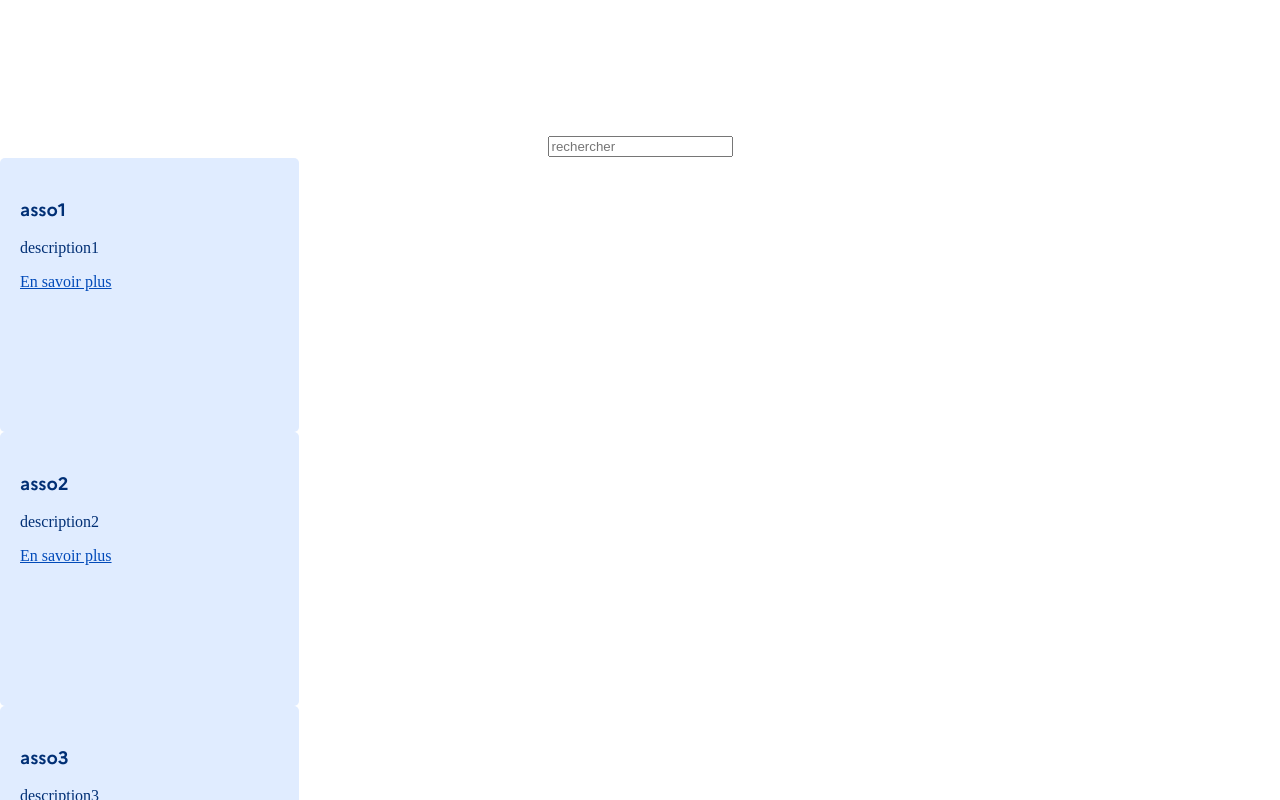
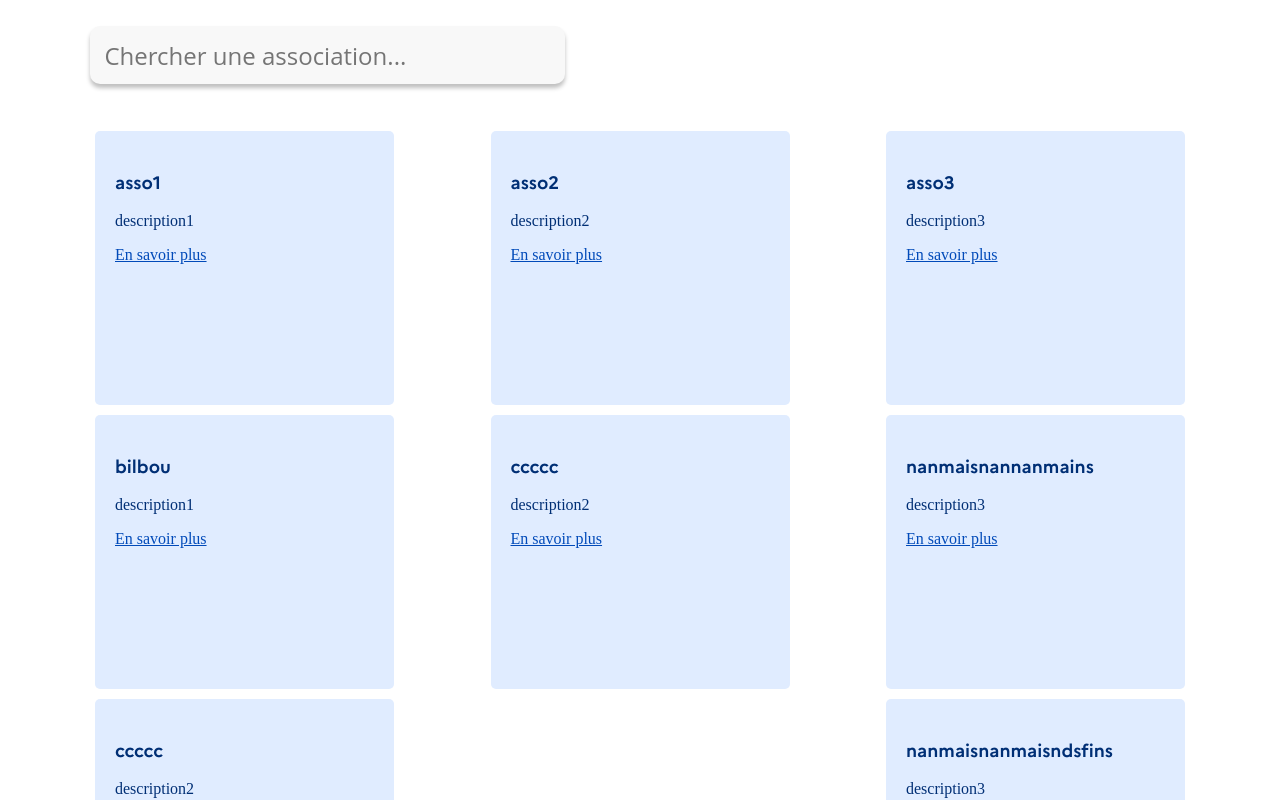
Before and after one commit to shrutigupta02/react-app-asso, a React (Create React App) app: page / in a window 1280 px wide. Shown: the part 700-1500 px from the top of the page. Built offline with nearby package versions, Linux system fonts and the light colour scheme.

Commit message:
searchengine.css .tsx update and small changes on homepage.tsx

```diff
--- a/src/components/homepage/homepage.tsx
+++ b/src/components/homepage/homepage.tsx
@@ -39,7 +39,9 @@ export default class Homepage extends React.Component<{}, AssociationsState>{
       {id:2, name: 'asso3', description: 'description3'},
       {id:3, name: 'bilbou', description: 'description1'},
       {id:4, name: 'ccccc', description: 'description2'},
-      {id:5, name: 'nanmaisnanmaisnanmains', description: 'description3'}
+      {id:5, name: 'nanmaisnannanmains', description: 'description3'},
+      {id:6, name: 'ccccc', description: 'description2'},
+      {id:7, name: 'nanmaisnanmaisndsfins', description: 'description3'}
     ],
     associationSelected: {
       id: -1,
--- a/src/components/searchengine/searchengine.css
+++ b/src/components/searchengine/searchengine.css
@@ -2,5 +2,38 @@
     position: relative;
     top: 5.16vw;
     width: 100%;
+}
+
+.searchInput{
+    position: absolute;
+    left: 90px;
+    top: -100px;
+    width: 471px;
+    height: 56px;
+    background: #F8F8F8;
+    box-shadow: 0px 4px 4px rgba(0, 0, 0, 0.25);
+    border-radius: 10px;
+    font-family: 'Open Sans';
+    font-style: normal;
+    font-weight: 400;
+    font-size: 24px;
+    line-height: 33px;
+    color: rgba(0, 47, 117, 0.5);
+    outline:  none;
+    border:none;
 
 }
+
+.cardContainer{
+    display: flex;
+    justify-content: space-between;
+    margin:90px;
+    flex-wrap: wrap;
+    flex-direction: row;
+    min-height:300px;
+
+}
+
+.cards{
+    margin: 5px;
+}
--- a/src/components/searchengine/searchengine.tsx
+++ b/src/components/searchengine/searchengine.tsx
@@ -18,8 +18,9 @@ export default function Searchengine(props: associations) {
 
     return (
       <div className='searchEngine'>
-        <input type="text" placeholder="rechercher" onChange= {event => setSearchTerm(event.target.value)}/>
+        <input type="text" className='searchInput' placeholder="  Chercher une association..." onChange= {event => setSearchTerm(event.target.value)}/>
         {/* mapping in the associations and displaying a card for each one */}
+        <div className="cardContainer">
         {props.associations.filter((val) => {
 
             if (val.name.toLowerCase().includes(searchTerm.toLowerCase())) {
@@ -27,8 +28,9 @@ export default function Searchengine(props: associations) {
             }
 
           }).map((pres) => {
-          return <div key={pres.id}><Associationcard association={pres} handleAssociation={props.handleAssociation}/></div>
+          return <div key={pres.id} className='cards'><Associationcard association={pres} handleAssociation={props.handleAssociation}/></div>
         })}
+        </div>
       </div>
     )
 }
```
